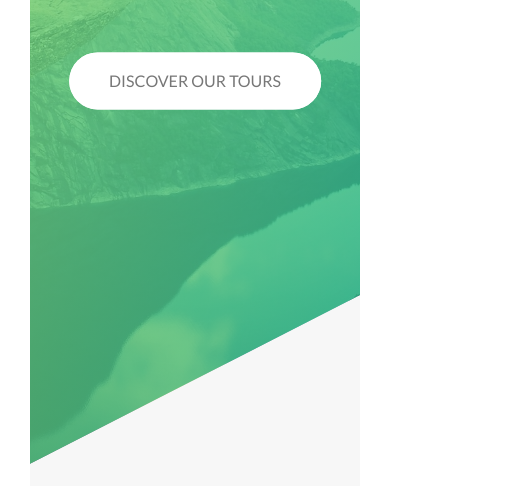
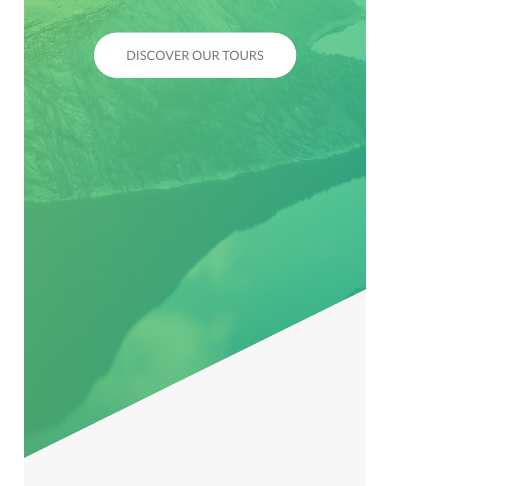
Before and after one commit to Nujsvart/Advanced-CSS-and-Sass, a plain HTML site: page Natours/starter/index.html in a window 390 px wide. Shown: the part 368-854 px from the top of the page, 505 px wide, since content can reach past the window. Drawn offline with Linux system fonts and the light colour scheme.

Commit message:
Mixins Media Queries

```diff
--- a/Natours/starter/sass/abstracts/_mixins.scss
+++ b/Natours/starter/sass/abstracts/_mixins.scss
@@ -1,5 +1,57 @@
 @mixin flexCenter {
-    display: flex;
-    justify-content: center;
-    align-items: center;
+  display: flex;
+  justify-content: center;
+  align-items: center;
 }
+
+// MEDIA QUERY MANAGER
+
+/*
+0 - 600px :     Phone
+600 - 900px:    Tablet Portrait
+900 - 1200px:   Tablet Landscape
+
+1200- 1800px:   Normal Style
+
+1800px +:       Big Desktop
+*/
+
+@mixin respond-phone {
+  @media (max-width: 600px) {
+    @content;
+  }
+}
+
+/*
+$breakpoint arguement choices:
+- phone
+- tab-port
+- tab-land
+- big-desktop
+*/
+
+@mixin respond($breakpoint) {
+  @if $breakpoint == phone {
+    @media (max-width: 37.5em) { // 600px
+      @content;
+    }
+  }
+
+  @if $breakpoint == tab-port {
+    @media (max-width: 56.25em) { // 900px
+      @content;
+    }
+  }
+
+  @if $breakpoint == tab-land { // 1200px
+    @media (max-width: 75em) {
+      @content;
+    }
+  }
+
+  @if $breakpoint == big-desktop { // 1800px
+    @media (min-width: 112.5em) {
+      @content;
+    }
+  }
+}
--- a/Natours/starter/sass/base/_base.scss
+++ b/Natours/starter/sass/base/_base.scss
@@ -8,7 +8,19 @@
 
 html {
   // This defines what 1rem is
-  font-size: 62.5%;
+  font-size: 62.5%; // 1rem = 10px; 10px/16px = 62.5%
+
+  @include respond(tab-land) { // width < 1200?
+    font-size: 56.25%; // 1rem = 9px; 9px/16px = 56.25%
+  }
+
+  @include respond(tab-port) { // width < 900?
+    font-size: 50%; // 1rem = 8px; 8px/16px = 50%
+  }
+
+  @include respond(big-desktop) {
+    font-size: 75%; // 1rem = 12px; 12px/16px = 75%
+  }
 }
 
 body {
```
Also changed, not shown: Natours/starter/css/main.css, 1 other file.
